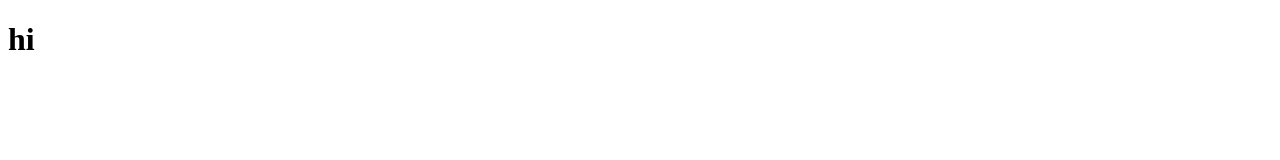
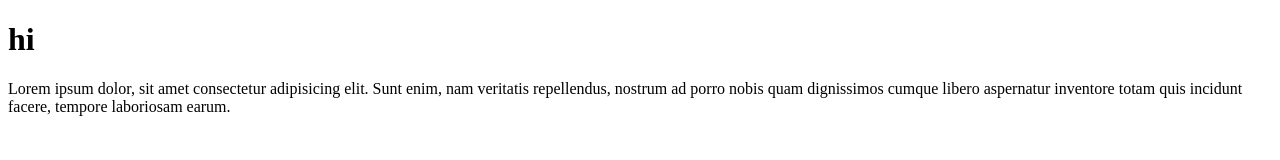
Before and after one commit to EugeneDubrova777/dateExp, a plain HTML site: page index.html in a window 1280 px wide. Drawn offline with Linux system fonts and the light colour scheme.

```diff
--- a/index.html
+++ b/index.html
@@ -8,5 +8,6 @@
 </head>
 <body>
   <h1>hi</h1>
+  <p>Lorem ipsum dolor, sit amet consectetur adipisicing elit. Sunt enim, nam veritatis repellendus, nostrum ad porro nobis quam dignissimos cumque libero aspernatur inventore totam quis incidunt facere, tempore laboriosam earum.</p>
 </body>
 </html>
```
